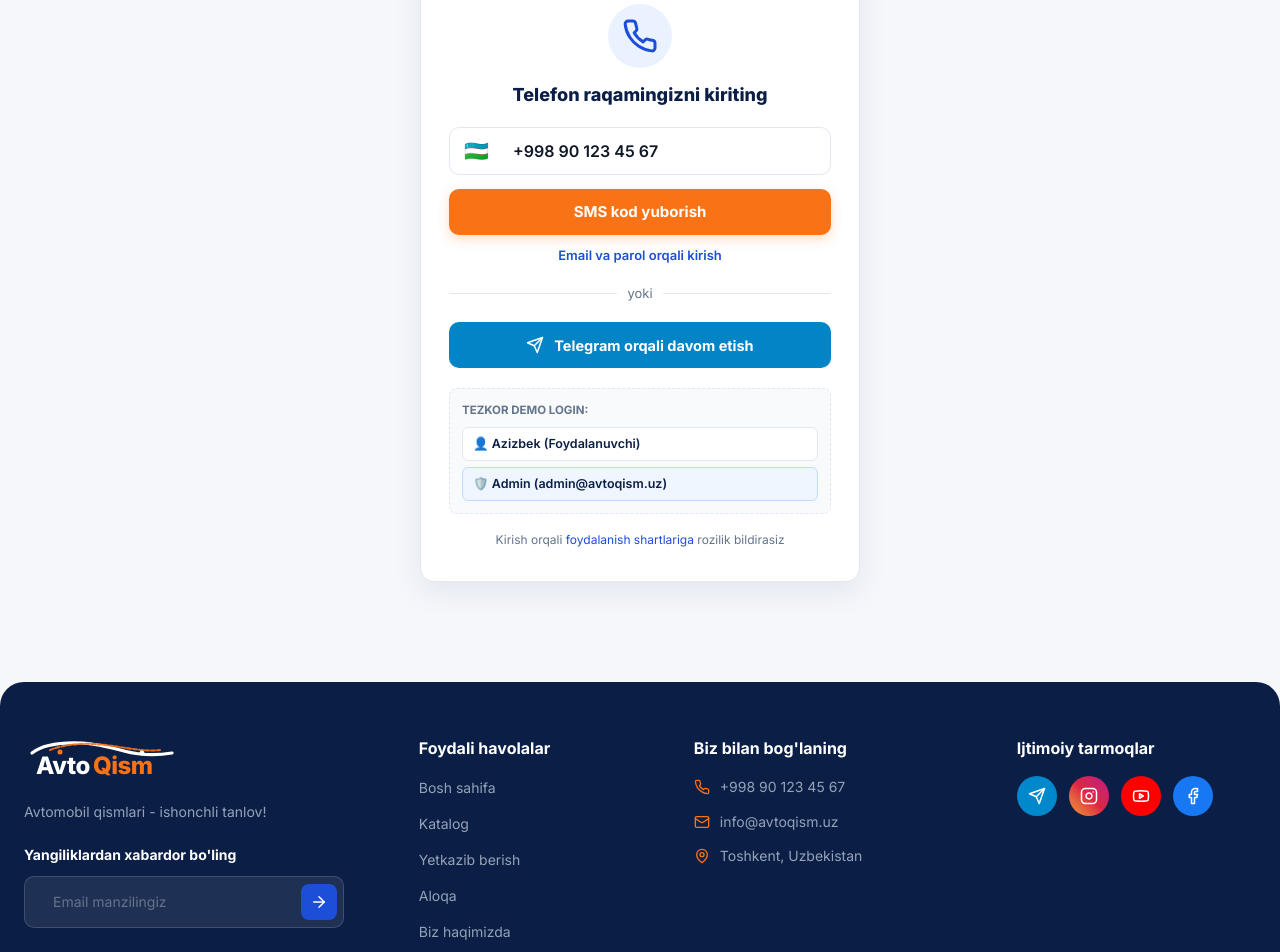
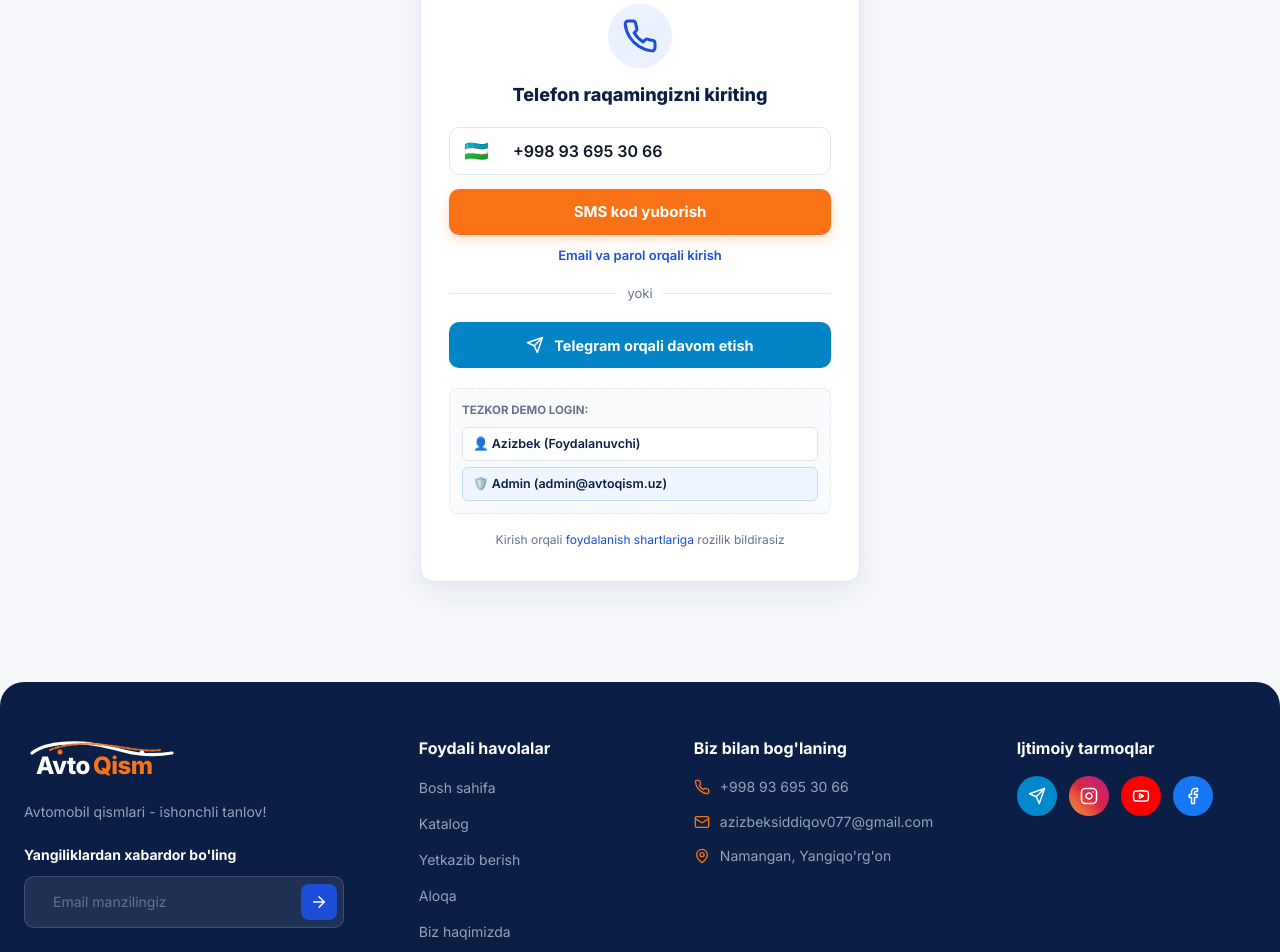
Before and after one commit to AzizbekSenior2009/Avtoqisimlar, a React (Vite) app: page /login in a window 1280 px wide. Shown: the part 240-1192 px from the top of the page. Built offline with nearby package versions, Linux system fonts and the light colour scheme; no server answers.

Commit message:
Update contact information with user phone, email, and Namangan address

```diff
--- a/src/components/Layout/Footer.jsx
+++ b/src/components/Layout/Footer.jsx
@@ -100,15 +100,15 @@ export default function Footer() {
             <ul className="footer-contact-list">
               <li>
                 <Phone size={16} className="contact-icon" />
-                <a href="tel:+998901234567">+998 90 123 45 67</a>
+                <a href="tel:+998936953066">+998 93 695 30 66</a>
               </li>
               <li>
                 <Mail size={16} className="contact-icon" />
-                <a href="mailto:info@avtoqism.uz">info@avtoqism.uz</a>
+                <a href="mailto:azizbeksiddiqov077@gmail.com">azizbeksiddiqov077@gmail.com</a>
               </li>
               <li>
                 <MapPin size={16} className="contact-icon" />
-                <span>Toshkent, Uzbekistan</span>
+                <span>Namangan, Yangiqo'rg'on</span>
               </li>
             </ul>
           </div>
--- a/src/pages/Contact/Contact.jsx
+++ b/src/pages/Contact/Contact.jsx
@@ -47,7 +47,7 @@ export default function Contact() {
                 </div>
                 <div>
                   <strong>Telefon:</strong>
-                  <div>+998 90 123 45 67</div>
+                  <div><a href="tel:+998936953066" style={{ color: 'inherit', textDecoration: 'none' }}>+998 93 695 30 66</a></div>
                 </div>
               </div>
 
@@ -57,7 +57,7 @@ export default function Contact() {
                 </div>
                 <div>
                   <strong>Email:</strong>
-                  <div>info@avtoqism.uz</div>
+                  <div><a href="mailto:azizbeksiddiqov077@gmail.com" style={{ color: 'inherit', textDecoration: 'none' }}>azizbeksiddiqov077@gmail.com</a></div>
                 </div>
               </div>
 
@@ -77,7 +77,7 @@ export default function Contact() {
                 </div>
                 <div>
                   <strong>Manzil:</strong>
-                  <div>Toshkent shahri, Yunusobod tumani</div>
+                  <div>Namangan viloyati, Yangiqo'rg'on tumani</div>
                 </div>
               </div>
             </div>
--- a/src/pages/Dashboard/Dashboard.jsx
+++ b/src/pages/Dashboard/Dashboard.jsx
@@ -94,7 +94,7 @@ export default function Dashboard() {
                 {user?.name ? user.name.charAt(0).toUpperCase() : 'A'}
               </div>
               <h3 className="widget-user-name">{user?.name || 'Azizbek'}</h3>
-              <p className="widget-user-phone">{user?.phone || '+998 90 123 45 67'}</p>
+              <p className="widget-user-phone">{user?.phone || '+998 93 695 30 66'}</p>
             </div>
 
             <nav className="dashboard-nav-menu">
--- a/src/pages/Dashboard/DashboardFavorites.jsx
+++ b/src/pages/Dashboard/DashboardFavorites.jsx
@@ -41,7 +41,7 @@ export default function DashboardFavorites() {
                 {user?.name ? user.name.charAt(0).toUpperCase() : 'A'}
               </div>
               <h3 className="widget-user-name">{user?.name || 'Azizbek'}</h3>
-              <p className="widget-user-phone">{user?.phone || '+998 90 123 45 67'}</p>
+              <p className="widget-user-phone">{user?.phone || '+998 93 695 30 66'}</p>
             </div>
 
             <nav className="dashboard-nav-menu">
--- a/src/pages/Dashboard/DashboardOrders.jsx
+++ b/src/pages/Dashboard/DashboardOrders.jsx
@@ -30,7 +30,7 @@ export default function DashboardOrders() {
                 {user?.name ? user.name.charAt(0).toUpperCase() : 'A'}
               </div>
               <h3 className="widget-user-name">{user?.name || 'Azizbek'}</h3>
-              <p className="widget-user-phone">{user?.phone || '+998 90 123 45 67'}</p>
+              <p className="widget-user-phone">{user?.phone || '+998 93 695 30 66'}</p>
             </div>
 
             <nav className="dashboard-nav-menu">
--- a/src/pages/Dashboard/DashboardSettings.jsx
+++ b/src/pages/Dashboard/DashboardSettings.jsx
@@ -37,7 +37,7 @@ export default function DashboardSettings() {
                 {user?.name ? user.name.charAt(0).toUpperCase() : 'A'}
               </div>
               <h3 className="widget-user-name">{user?.name || 'Azizbek'}</h3>
-              <p className="widget-user-phone">{user?.phone || '+998 90 123 45 67'}</p>
+              <p className="widget-user-phone">{user?.phone || '+998 93 695 30 66'}</p>
             </div>
 
             <nav className="dashboard-nav-menu">
--- a/src/pages/Home/Home.css
+++ b/src/pages/Home/Home.css
@@ -119,13 +119,11 @@
 .hero-banner-overlay {
   position: absolute;
   inset: 0;
-  background: linear-gradient(
-    90deg,
-    rgba(7, 21, 52, 0.94) 0%,
-    rgba(8, 26, 66, 0.86) 38%,
-    rgba(10, 31, 78, 0.45) 66%,
-    rgba(11, 31, 70, 0.1) 100%
-  );
+  background: linear-gradient(90deg,
+      rgba(7, 21, 22, 0.94) 0%,
+      rgba(8, 26, 66, 0.86) 10%,
+      rgba(10, 31, 78, 0.45) 28%,
+      rgba(11, 31, 90, 0.1) 90%);
   z-index: 1;
   pointer-events: none;
 }
@@ -689,10 +687,21 @@
   transform: translateY(-2px);
 }
 
-.benefit-social-btn.telegram { background: #0088cc; }
-.benefit-social-btn.instagram { background: linear-gradient(45deg, #f09433, #e6683c, #dc2743, #cc2366, #bc1888); }
-.benefit-social-btn.youtube { background: #FF0000; }
-.benefit-social-btn.website { background: var(--primary); }
+.benefit-social-btn.telegram {
+  background: #0088cc;
+}
+
+.benefit-social-btn.instagram {
+  background: linear-gradient(45deg, #f09433, #e6683c, #dc2743, #cc2366, #bc1888);
+}
+
+.benefit-social-btn.youtube {
+  background: #FF0000;
+}
+
+.benefit-social-btn.website {
+  background: var(--primary);
+}
 
 /* ═══════════════════════════════════════════════════════
    Responsive Rules (Tablet & Phone) – IMAGE A Match
@@ -756,13 +765,11 @@
   }
 
   .hero-banner-overlay {
-    background: linear-gradient(
-      90deg,
-      rgba(7, 21, 52, 0.96) 0%,
-      rgba(8, 26, 66, 0.9) 52%,
-      rgba(10, 31, 78, 0.5) 80%,
-      rgba(11, 31, 70, 0.15) 100%
-    );
+    background: linear-gradient(90deg,
+        rgba(7, 21, 52, 0.96) 0%,
+        rgba(8, 26, 66, 0.9) 52%,
+        rgba(10, 31, 78, 0.5) 80%,
+        rgba(11, 31, 70, 0.15) 100%);
   }
 
   .hero-content {
@@ -902,12 +909,15 @@
   .hero-title-main {
     font-size: 19px;
   }
+
   .hero-title-sub {
     font-size: 18px;
   }
+
   .hero-title-highlight {
     font-size: 22px;
   }
+
   .brand-tile-item {
     flex: 0 0 72px;
   }
--- a/src/pages/Login/Login.jsx
+++ b/src/pages/Login/Login.jsx
@@ -14,7 +14,7 @@ export default function Login() {
   const { showToast } = useToast();
 
   const [authMode, setAuthMode] = useState('phone'); // 'phone' | 'email'
-  const [phone, setPhone] = useState('+998 90 123 45 67');
+  const [phone, setPhone] = useState('+998 93 695 30 66');
   const [smsSent, setSmsSent] = useState(false);
   const [smsCode, setSmsCode] = useState('');
   const [email, setEmail] = useState('');
@@ -134,7 +134,7 @@ export default function Login() {
                     <input
                       type="tel"
                       className="auth-input-phone"
-                      placeholder="+998 90 123 45 67"
+                      placeholder="+998 93 695 30 66"
                       value={phone}
                       onChange={(e) => setPhone(e.target.value)}
                       required
--- a/src/services/authService.js
+++ b/src/services/authService.js
@@ -37,8 +37,8 @@ export const authService = {
           const standardUser = users.find((u) => u.id === 1) || {
             id: 1,
             name: 'Azizbek',
-            email: 'azizbek@gmail.com',
-            phone: '+998 90 123 45 67',
+            email: 'azizbeksiddiqov077@gmail.com',
+            phone: '+998 93 695 30 66',
             role: 'user',
           };
           setItem(KEYS.CURRENT_USER, standardUser);
@@ -162,8 +162,8 @@ export const authService = {
     const demoUser = users.find((u) => u.id === 1) || {
       id: 1,
       name: 'Azizbek',
-      phone: '+998 90 123 45 67',
-      email: 'azizbek@avtoqism.uz',
+      phone: '+998 93 695 30 66',
+      email: 'azizbeksiddiqov077@gmail.com',
       role: 'user',
     };
     setItem(KEYS.CURRENT_USER, demoUser);
```
Also changed, not shown: 1 other file (tests, documents, lock files or other folders).
